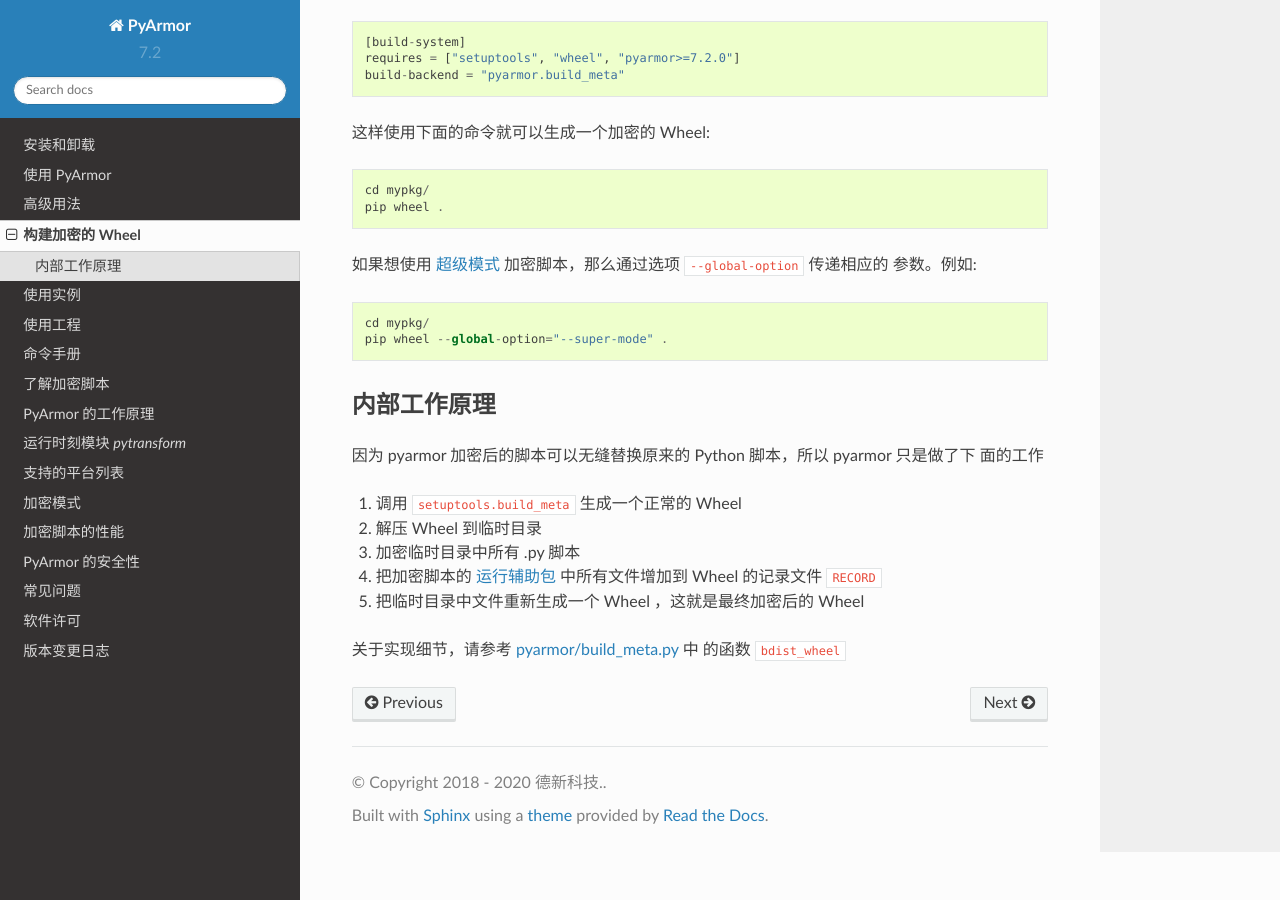
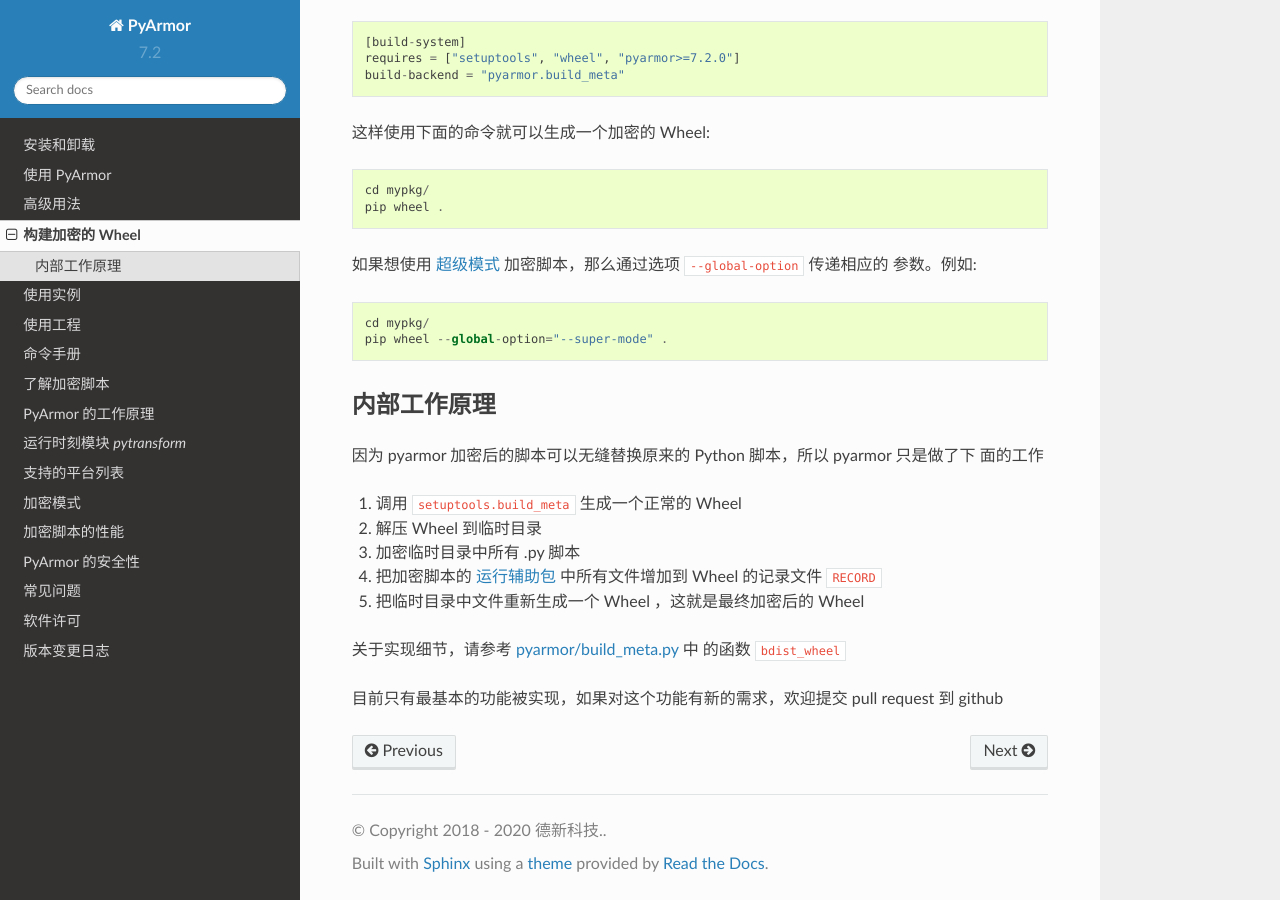
Before and after one commit to dashingsoft/pyarmor-docs-zh, a Sphinx documentation site: the page built from docs/build-wheel.rst, in a window 1280 px wide and 900 px high, scrolled down 820 px. Built offline with Sphinx 7.4.7 and the Read the Docs theme 2.0.0, drawn with Linux system fonts in a browser that asks for light colours.

Commit message:
Add note for build wheel

```diff
--- a/docs/build-wheel.rst
+++ b/docs/build-wheel.rst
@@ -63,4 +63,6 @@
 <https://github.com/dashingsoft/pyarmor/blob/master/src/build_meta.py#L83>`_ 中
 的函数 ``bdist_wheel``
 
+目前只有最基本的功能被实现，如果对这个功能有新的需求，欢迎提交 pull request 到 github
+
 .. include:: _common_definitions.txt
```
